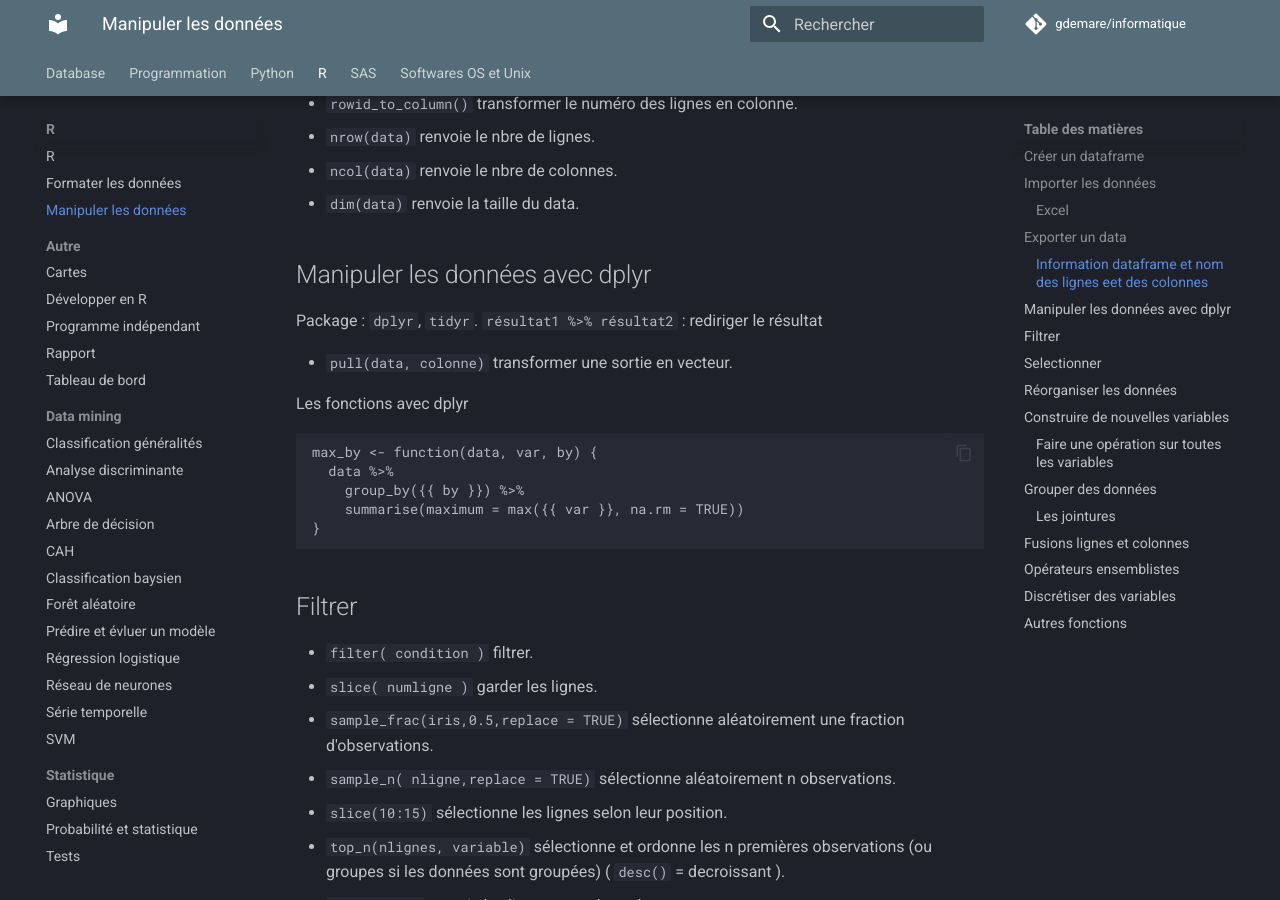
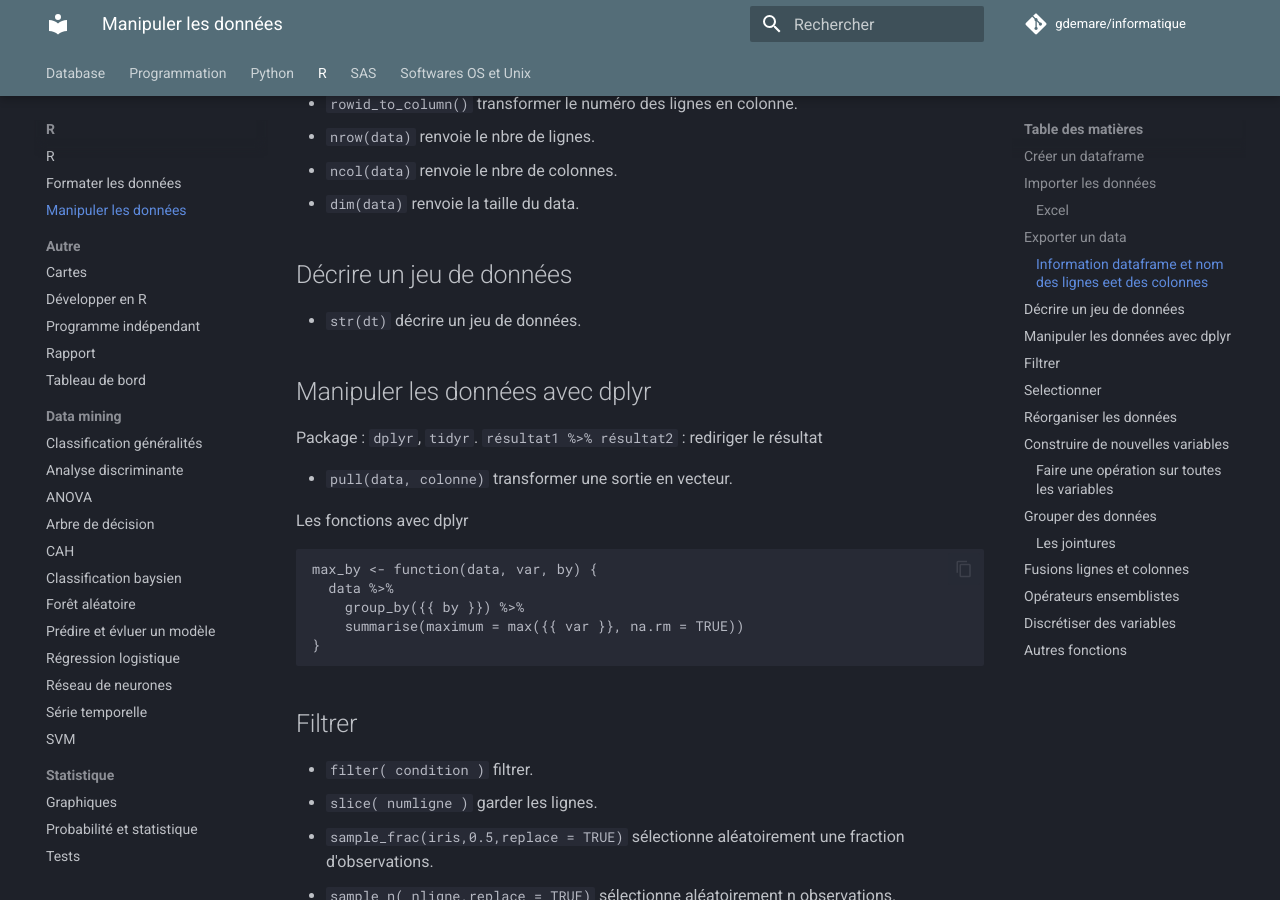
Before and after one commit to gdemare/Informatique, an MkDocs documentation site: the page built from docs/r/manipuler-donnees_r.md, in a window 1280 px wide and 900 px high, scrolled down 1265 px. Built offline with MkDocs 1.6.1 and Material for MkDocs 9.7.7, drawn with Linux system fonts in a browser that asks for light colours; comment, search, counter and statistics services are not loaded.

Commit message:
Update manipuler-donnees_r.md

```diff
--- a/docs/r/manipuler-donnees_r.md
+++ b/docs/r/manipuler-donnees_r.md
@@ -42,6 +42,10 @@ Package `readxl`
 * `nrow(data)` renvoie le nbre de lignes.
 * `ncol(data)` renvoie le nbre de colonnes.
 * `dim(data)` renvoie la taille du data.
+
+## Décrire un jeu de données
+
+* `str(dt)` décrire un jeu de données.
 
 ## Manipuler les données avec dplyr
 
```
